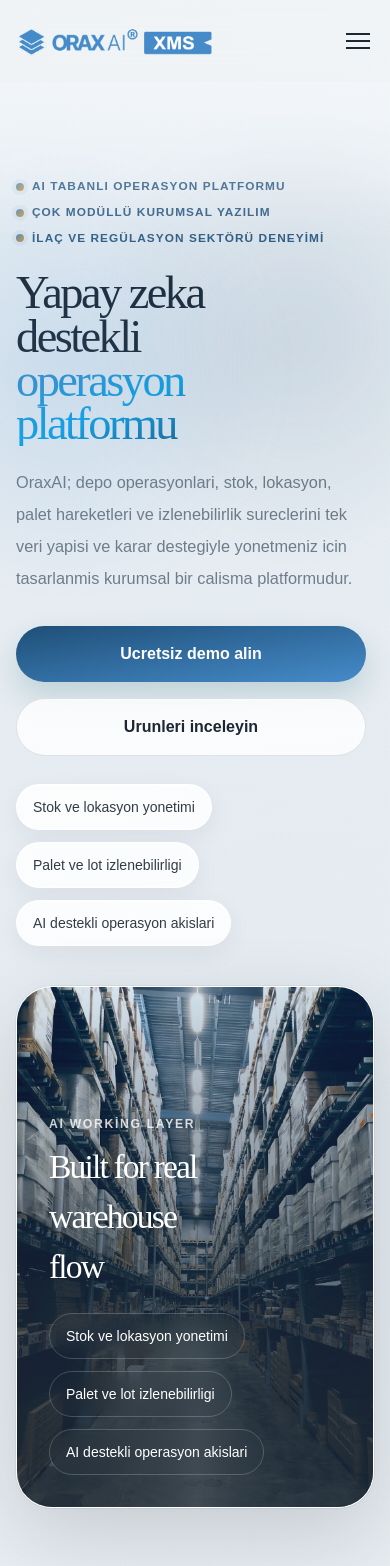
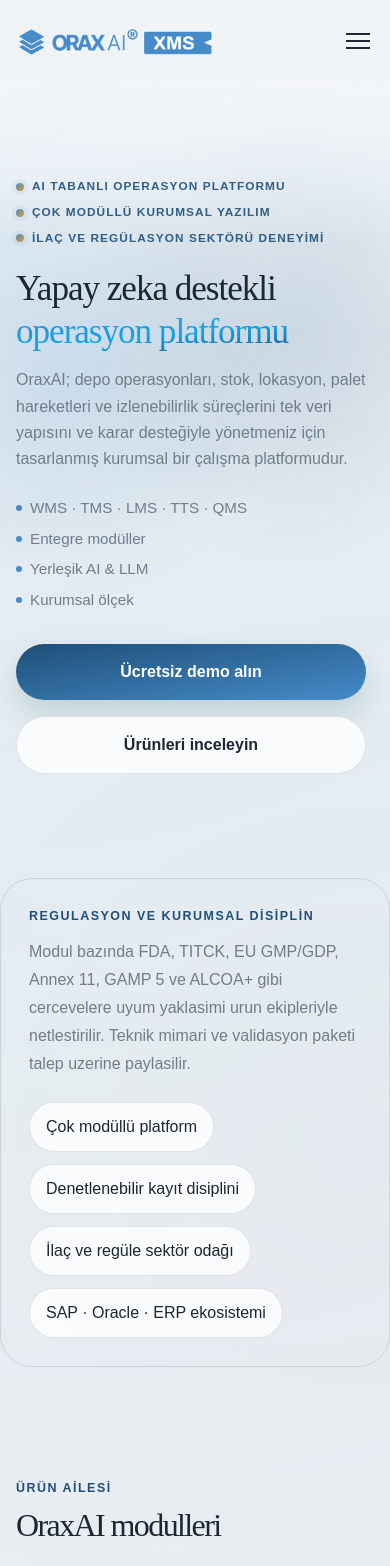
Before and after one commit to zeynepdundar/OraxAIWebsite, a React (Create React App) app: page / in a window 390 px wide. Shown: the top 1566 px of the page. Built offline with nearby package versions, Linux system fonts and the light colour scheme.

Commit message:
refactor: restyle homepage and add demo content

```diff
--- a/src/components/Header.tsx
+++ b/src/components/Header.tsx
@@ -17,6 +17,9 @@ function Header({
   onToggleMenu,
   onLanguageChange,
 }: HeaderProps) {
+  const isHomePage = window.location.pathname === '/';
+  const homeHref = isHomePage ? '#home' : '/#home';
+
   const navItems: Array<[string, string]> = [
     ['home', copy.nav.home],
     ['products', copy.nav.products],
@@ -31,7 +34,7 @@ function Header({
       <div className="container flex min-h-[82px] items-center justify-between gap-4">
         <a
           className="inline-flex items-center gap-3"
-          href="#home"
+          href={homeHref}
           aria-label={copy.brandAria}
           onClick={onCloseMenu}
         >
@@ -65,7 +68,7 @@ function Header({
               <li key={id}>
                 <a
                   className="transition-colors hover:text-brand-deep focus-visible:text-brand-deep"
-                  href={`#${id}`}
+                  href={isHomePage ? `#${id}` : `/#${id}`}
                   onClick={onCloseMenu}
                 >
                   {label}
@@ -101,7 +104,7 @@ function Header({
             </div>
             <a
               className="inline-flex items-center justify-center rounded-full bg-gradient-to-br from-brand-deep to-brand px-5 py-4 font-bold text-white shadow-[0_14px_30px_rgba(15,93,97,0.18)] transition-all hover:-translate-y-px hover:shadow-[0_18px_36px_rgba(15,93,97,0.24)]"
-              href="#contact"
+              href="/demo"
               onClick={onCloseMenu}
             >
               {copy.nav.demo}
--- a/src/components/sections/HeroSection.tsx
+++ b/src/components/sections/HeroSection.tsx
@@ -8,18 +8,22 @@ function HeroSection({ copy }: HeroSectionProps) {
   const heroBadges = copy.hero.badge.split('·').map((item) => item.trim());
 
   return (
-    <section className="relative overflow-clip px-0 pb-20 pt-24 md:pt-[6.75rem]" id="home">
+    <section
+      id="home"
+      className="relative overflow-hidden pb-20 pt-24 md:pt-[6.75rem]"
+    >
       <div className="pointer-events-none absolute -left-40 top-16 h-[28rem] w-[28rem] rounded-full bg-[radial-gradient(circle,rgba(69,139,201,0.18),transparent_68%)] blur-[18px]" />
       <div className="pointer-events-none absolute -right-32 top-8 h-[28rem] w-[28rem] rounded-full bg-[radial-gradient(circle,rgba(31,79,120,0.14),transparent_68%)] blur-[18px]" />
       <div className="pointer-events-none absolute inset-x-0 top-0 h-40 bg-[linear-gradient(180deg,rgba(255,255,255,0.45),transparent)]" />
 
-      <div className="container grid items-start gap-10 md:grid-cols-[minmax(0,1.18fr)_minmax(22rem,0.82fr)]">
-        <div className="min-w-0 pr-2">
+      <div className="container grid items-start gap-10 md:grid-cols-[1.18fr_1fr]">
+
+        <div className="relative z-10 min-w-0 pr-2">
           <div className="mb-6 flex flex-wrap gap-x-4 gap-y-2">
             {heroBadges.map((item) => (
               <span
+                key={item}
                 className="inline-flex items-center gap-2 text-[0.74rem] font-extrabold uppercase tracking-[0.09em] text-brand-deep/90"
-                key={item}
               >
                 <span className="h-2 w-2 rounded-full bg-gradient-to-br from-brand to-accent shadow-[0_0_0_4px_rgba(69,139,201,0.08)]" />
                 {item}
@@ -27,71 +31,85 @@ function HeroSection({ copy }: HeroSectionProps) {
             ))}
           </div>
 
-          <h1 className="max-w-[10ch] text-[clamp(2.9rem,5.8vw,5.15rem)] leading-[0.94] tracking-[-0.055em] [text-wrap:balance] md:max-w-[10ch]">
-            {copy.hero.title}
-            <span className="block bg-gradient-to-br from-brand via-sky-500 to-brand-deep bg-clip-text text-transparent">
+          <h1 className="text-[clamp(2.2rem,4.5vw,3.8rem)] leading-[1.05] tracking-[-0.03em]">
+            <span className="block whitespace-nowrap">{copy.hero.title}</span>
+
+            <span className="mt-1.5 block whitespace-nowrap bg-gradient-to-br from-brand via-sky-500 to-brand-deep bg-clip-text text-transparent">
               {copy.hero.highlight}
             </span>
           </h1>
 
-          <p className="mt-5 max-w-[42rem] text-[1.02rem] leading-8 text-muted md:text-[1.06rem]">
+          <p className="mt-4 max-w-[44rem] text-[1rem] leading-[1.65] text-muted md:text-[1.05rem]">
             {copy.hero.lead}
           </p>
-
+          <div className="mt-6 space-y-2 text-[0.95rem] text-muted">
+            {copy.hero.metrics.map((item) => (
+              <div key={item} className="flex items-start gap-2">
+                <span className="mt-2 h-1.5 w-1.5 rounded-full bg-brand" />
+                <span>{item}</span>
+              </div>
+            ))}
+          </div>
           <div className="mt-8 flex flex-col gap-4 sm:flex-row">
             <a
+              href="/demo"
               className="inline-flex items-center justify-center rounded-full bg-gradient-to-br from-brand-deep to-brand px-6 py-4 font-bold text-white shadow-[0_14px_30px_rgba(15,93,97,0.18)] transition-all hover:-translate-y-px hover:shadow-[0_18px_36px_rgba(15,93,97,0.24)]"
-              href="#contact"
             >
               {copy.hero.primaryCta}
             </a>
+
             <a
+              href="#products"
               className="inline-flex items-center justify-center rounded-full border border-black/10 bg-white/80 px-6 py-4 font-bold text-ink transition-all hover:-translate-y-px hover:border-brand/20 hover:bg-white"
-              href="#products"
             >
               {copy.hero.secondaryCta}
             </a>
           </div>
-
-          <div className="mt-7 flex flex-wrap gap-3">
-            {copy.hero.metrics.map((metric) => (
-              <span
-                className="inline-flex items-center rounded-full border border-white/80 bg-white/85 px-4 py-3 text-sm text-ink/90 shadow-[0_8px_24px_rgba(28,39,51,0.06),inset_0_1px_0_rgba(255,255,255,0.8)]"
-                key={metric}
-              >
-                {metric}
-              </span>
-            ))}
-          </div>
         </div>
 
-        <div className="relative z-[1] ml-0 grid w-full max-w-[36rem] justify-self-end">
-          <div className="relative min-h-[520px] overflow-hidden rounded-[36px] border border-white/70 bg-white/80 shadow-[0_28px_80px_rgba(28,39,51,0.16)] ring-1 ring-black/5">
+        <div className="hidden md:flex justify-end">
+          <div className="absolute right-0  w-[48vw]">
+            <figure className="relative min-h-[520px] overflow-visible">
               <img
-              className="absolute inset-0 h-full w-full object-cover"
                 src="/images/site/depo-koridor.jpg"
-              alt="Warehouse corridor with organized racks"
+                aria-hidden="true"
+                className="absolute left-0 top-0 h-[70%] w-[70%] rotate-[-4deg] rounded-2xl border border-gray-200 object-cover shadow-md"
               />
-            <div className="relative z-[1] flex min-h-[520px] flex-col justify-end bg-[linear-gradient(180deg,rgba(28,39,51,0.04)_0%,rgba(28,39,51,0.78)_78%),linear-gradient(135deg,rgba(69,139,201,0.08),rgba(31,79,120,0.24))] p-8 text-white">
-              <p className="text-[0.76rem] font-extrabold uppercase tracking-[0.14em] text-white/80">
-                AI Working Layer
+
+              <div className="absolute bottom-0 right-0 z-10 h-[80%] w-[80%]">
+                <div className="relative h-full w-full">
+                  <img
+                    src="/images/site/oraxa-pict.png"
+                    className="h-full w-full rounded-2xl border border-gray-200 object-cover shadow-xl"
+                  />
+                  <div className="absolute inset-0 bg-gradient-to-t from-black/75 via-black/25 to-transparent" />
+                  <div className="absolute inset-0 flex flex-col justify-end p-8 text-white">
+                    <p className="inline-flex w-fit items-center rounded-full bg-white/10 px-3 py-1 text-xs font-semibold uppercase tracking-[0.22em] text-white backdrop-blur-xl shadow-[0_10px_30px_rgba(0,0,0,0.35)]">
+                      {copy.hero.title2}
                     </p>
-              <h2 className="mt-2 max-w-[11ch] text-[clamp(2.1rem,4vw,3.1rem)] tracking-[-0.055em]">
-                Built for real warehouse flow
+
+                    <h2 className="mt-2 max-w-[14ch] text-[clamp(2.1rem,4vw,3.1rem)] tracking-[-0.045em]">
+                      {copy.hero.text}
                     </h2>
+
                     <div className="mt-5 flex flex-wrap gap-3">
-                {copy.hero.metrics.map((metric) => (
+                      {copy.hero.features.map((feature) => (
                         <span
-                    className="inline-flex items-center rounded-full border border-white/20 bg-white/12 px-4 py-3 text-sm text-white backdrop-blur-[10px]"
-                    key={metric}
+                          key={feature}
+                          className="inline-flex items-center rounded-full border border-white/20 bg-white/10 px-4 py-2 text-sm text-white backdrop-blur-sm"
                         >
-                    {metric}
+                          {feature}
                         </span>
                       ))}
                     </div>
                   </div>
                 </div>
               </div>
+
+            </figure>
+          </div>
+        </div>
+
       </div>
     </section>
   );
--- a/src/content/siteContent.ts
+++ b/src/content/siteContent.ts
@@ -33,6 +33,9 @@ export type SiteCopy = {
     primaryCta: string;
     secondaryCta: string;
     metrics: string[];
+    features: string[];
+    title2:string;
+    text:string
   };
   showcaseTitle: string;
   showcaseText: string;
@@ -113,14 +116,22 @@ export const siteContent: Record<Language, SiteCopy> = {
       title: 'Yapay zeka destekli',
       highlight: 'operasyon platformu',
       lead:
-        'OraxAI; depo operasyonlari, stok, lokasyon, palet hareketleri ve izlenebilirlik sureclerini tek veri yapisi ve karar destegiyle yonetmeniz icin tasarlanmis kurumsal bir calisma platformudur.',
-      primaryCta: 'Ucretsiz demo alin',
-      secondaryCta: 'Urunleri inceleyin',
+        'OraxAI; depo operasyonları, stok, lokasyon, palet hareketleri ve izlenebilirlik süreçlerini tek veri yapısını ve karar desteğiyle yönetmeniz için tasarlanmış kurumsal bir çalışma platformudur.',
+      primaryCta: 'Ücretsiz demo alın',
+      secondaryCta: 'Ürünleri inceleyin',
       metrics: [
-        'Stok ve lokasyon yonetimi',
-        'Palet ve lot izlenebilirligi',
-        'AI destekli operasyon akislari',
+        'WMS · TMS · LMS · TTS · QMS',
+        'Entegre modüller',
+        'Yerleşik AI & LLM',
+        'Kurumsal ölçek'
       ],
+      features:[
+        'Stok ve lokasyon yönetimi',
+        'Palet ve lot izlenebilirliği',
+        'AI destekli operasyon akışları',
+      ],
+      title2: "Yapay Zeka Destekli Depo",
+      text:"Gerçek Operasyonlar için Üretildi"
     },
     showcaseTitle: 'Tek ürün değil, tek operasyon dilinde',
     showcaseText:
@@ -131,8 +142,8 @@ export const siteContent: Record<Language, SiteCopy> = {
         'Modul bazında FDA, TITCK, EU GMP/GDP, Annex 11, GAMP 5 ve ALCOA+ gibi cercevelere uyum yaklasimi urun ekipleriyle netlestirilir. Teknik mimari ve validasyon paketi talep uzerine paylasilir.',
       chips: [
         'Çok modüllü platform',
-        'Denetlenebilir kayit disiplini',
-        'Ilac ve regule sektor odagi',
+        'Denetlenebilir kayıt disiplini',
+        'İlaç ve regüle sektör odağı',
         'SAP · Oracle · ERP ekosistemi',
       ],
     },
@@ -276,10 +287,18 @@ export const siteContent: Record<Language, SiteCopy> = {
       primaryCta: 'Book a free demo',
       secondaryCta: 'Explore modules',
       metrics: [
+        'WMS · TMS · LMS · TTS · QMS',
+        'Integrated',
+        'Yerleşik AI & LLM',
+        'Kurumsal ölçek'
+      ],
+      features: [
         'Inventory and location control',
         'Pallet and lot traceability',
         'AI-assisted workflows',
       ],
+      title2: "AI-Powered Warehouse",
+      text:"Built for Real Warehouse Operations"
     },
     showcaseTitle: 'Not separate tools, one operational language',
     showcaseText:
--- a/src/index.css
+++ b/src/index.css
@@ -2,7 +2,7 @@
 @tailwind components;
 @tailwind utilities;
 
-@import url('https://fonts.googleapis.com/css2?family=Manrope:wght@400;500;700;800&family=Fraunces:opsz,wght@9..144,600;9..144,700&display=swap');
+@import url('https://fonts.googleapis.com/css2?family=Space+Grotesk:wght@300;400;500;600;700&family=Inter:wght@300;400;500;600;700&display=swap');
 
 @layer base {
   html,
```
Also changed, not shown: src/App.tsx (+24 -1 lines), src/pages/DemoRequestPage.tsx (added, +167 -0 lines), 1 other file (tests, documents, lock files or other folders). Lines whose indentation alone changed are shown as unchanged.
